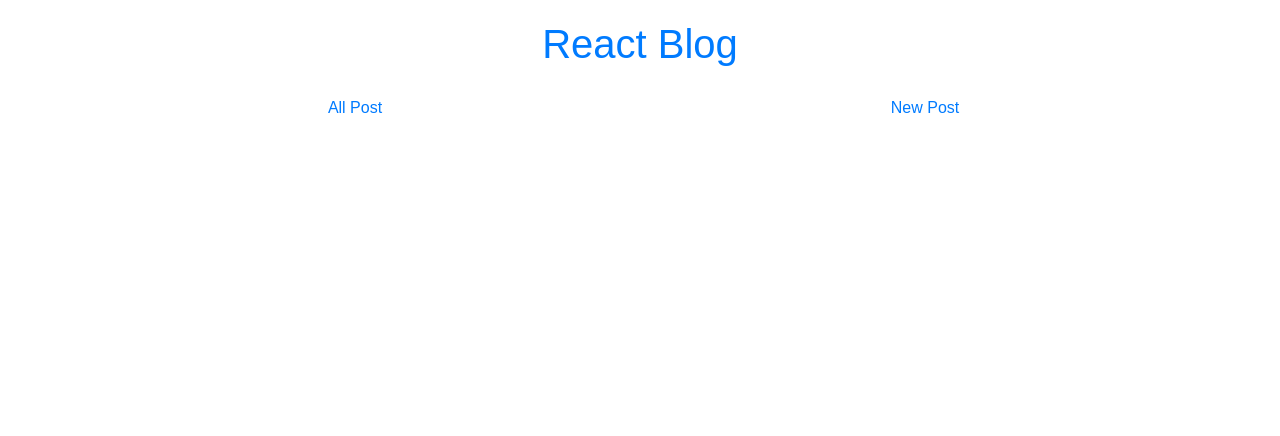
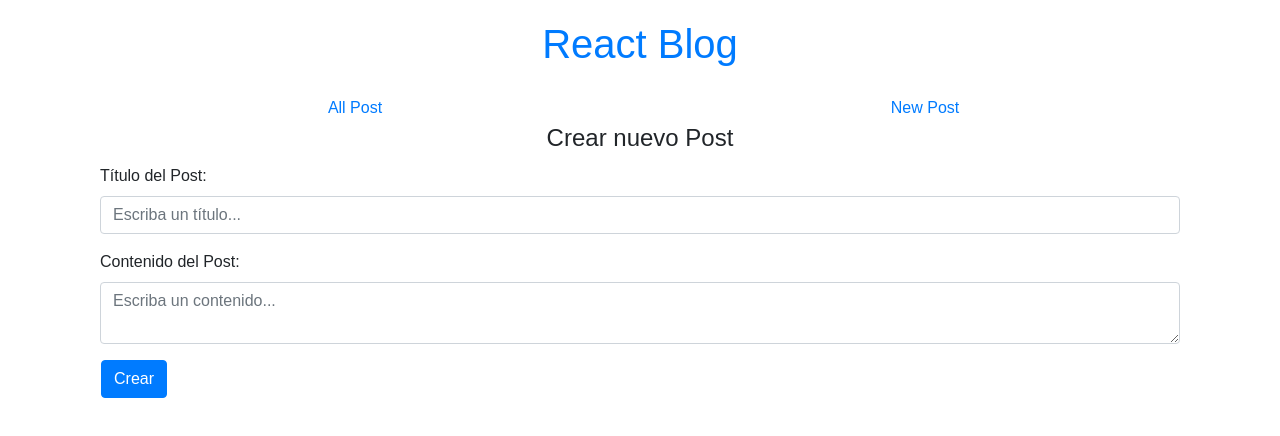
Before and after one commit to JoniAguero/crud-app-react, a React (Create React App) app: page /crear in a window 1280 px wide. Shown: the top 436 px of the page. Built offline with nearby package versions, Linux system fonts and the light colour scheme; no server answers.

Commit message:
Crear Nuevo Post

```diff
--- /dev/null
+++ b/src/components/Formulario/Formulario.js
@@ -0,0 +1,38 @@
+import React, { Component } from 'react';
+
+export class Formulario extends Component {
+
+    tituloRef = new React.createRef();
+    contenidoRef = new React.createRef();
+
+    crearPost = (e) => {
+        e.preventDefault();
+        const post = {
+            title: this.tituloRef.current.value,
+            body: this.contenidoRef.current.value,
+            userId: 1
+        }
+        this.props.crearPost(post);
+    }
+
+    render() {
+        return (
+        <form className="col-12" onSubmit={this.crearPost}>
+            <legend className="text-center">Crear nuevo Post</legend>
+            <div className="form-group">
+                <label>Título del Post:</label>
+                <input type="text" ref={this.tituloRef} className="form-control" placeholder="Escriba un título..."/>
+            </div>
+            <div className="form-group">
+                <label>Contenido del Post:</label>
+                    <textarea type="textarea" ref={this.contenidoRef} className="form-control" placeholder="Escriba un contenido..." />
+            </div>
+            <div className="form-group">
+                <button type="submit" className="btn btn-primary">Crear</button>
+            </div>
+        </form>
+        );
+    }
+}
+
+export default Formulario;
--- a/src/components/Navigation/Navigation.js
+++ b/src/components/Navigation/Navigation.js
@@ -8,7 +8,7 @@ const Navigation = () => {
             <Link to={'/posts'} className="col-6">
                 <span> All Post </span>
             </Link>
-            <Link to={'/new'} className="col-6">
+            <Link to={'/crear'} className="col-6">
                 <span> New Post </span>
             </Link>
         </nav>
--- a/src/components/Router.js
+++ b/src/components/Router.js
@@ -1,11 +1,14 @@
 import React, { Component } from 'react';
 import { BrowserRouter, Route, Switch } from 'react-router-dom';
 import axios from 'axios';
+
 import Header from './Header/Header';
 import Navigation from './Navigation/Navigation';
+import Inicio from './Inicio/Inicio';
+
 import { Posts } from './Posts/Posts';
 import { SinglePost } from './SinglePost/SinglePost';
-import Inicio from './Inicio/Inicio';
+import { Formulario } from './Formulario/Formulario';
 
 export class Router extends Component {
 
@@ -38,6 +41,24 @@ export class Router extends Component {
             });
     }
 
+    crearPost = (post) => {
+        if(post.title !== '' && post.body !== '') {
+            axios.post(`https://jsonplaceholder.typicode.com/posts/`, {post})
+                .then( res => {
+                    if(res.status === 201) {
+                        // Obtengo el ID
+                        let idPost = {id: res.data.id}
+                        // Uno el ID con el Post (vienen separado)
+                        const newPost = Object.assign({}, res.data.post, idPost)
+                        // Agrego un nuevo Post
+                        this.setState(prevState => ({
+                            posts: [...prevState.posts, newPost]
+                        }))
+                    }
+                });
+        }
+    }
+
     render() {
         return (
         <BrowserRouter>
@@ -46,8 +67,11 @@ export class Router extends Component {
             <Navigation />
             <Switch>
                 <Route exact path="/" render={Inicio} />
-                        <Route exact path="/posts" render={() => { return (<Posts posts={this.state.posts}
-                               eliminarPost={this.eliminarPost} />) }} />
+                        <Route exact path="/crear" render={() => {
+                            return (<Formulario crearPost={this.crearPost} />)
+                        }} />
+                <Route exact path="/posts" render={() => { return (<Posts posts={this.state.posts}
+                        eliminarPost={this.eliminarPost} />) }} />
                 <Route exact path="/post/:id" render={ (props) => {
                     let id = props.location.pathname.replace('/post/', '');
                     const posts = this.state.posts;
@@ -56,6 +80,7 @@ export class Router extends Component {
                         <SinglePost post={filtro[0]}/>
                     )
                 }} />
+
             </Switch>
         </div>
 
```
